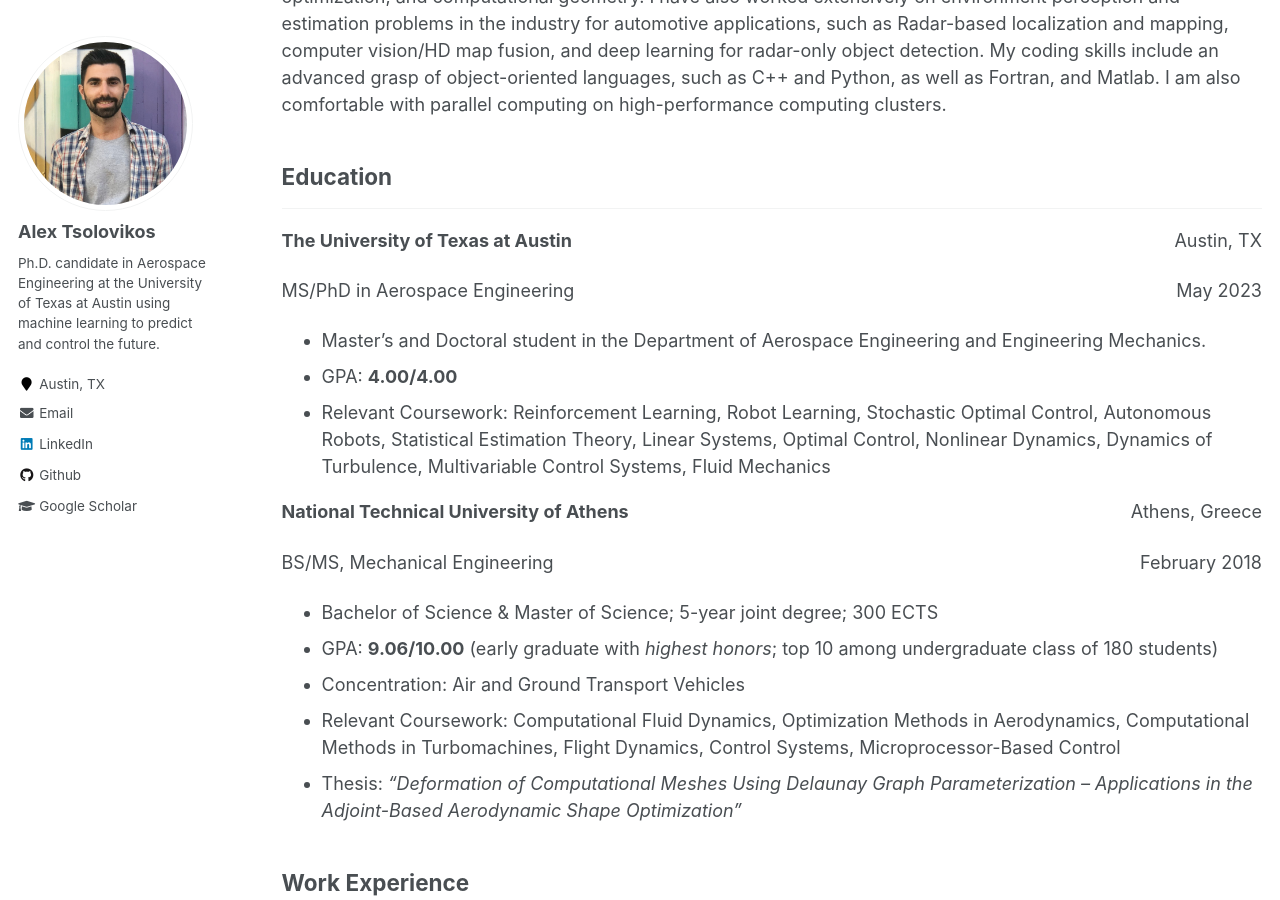
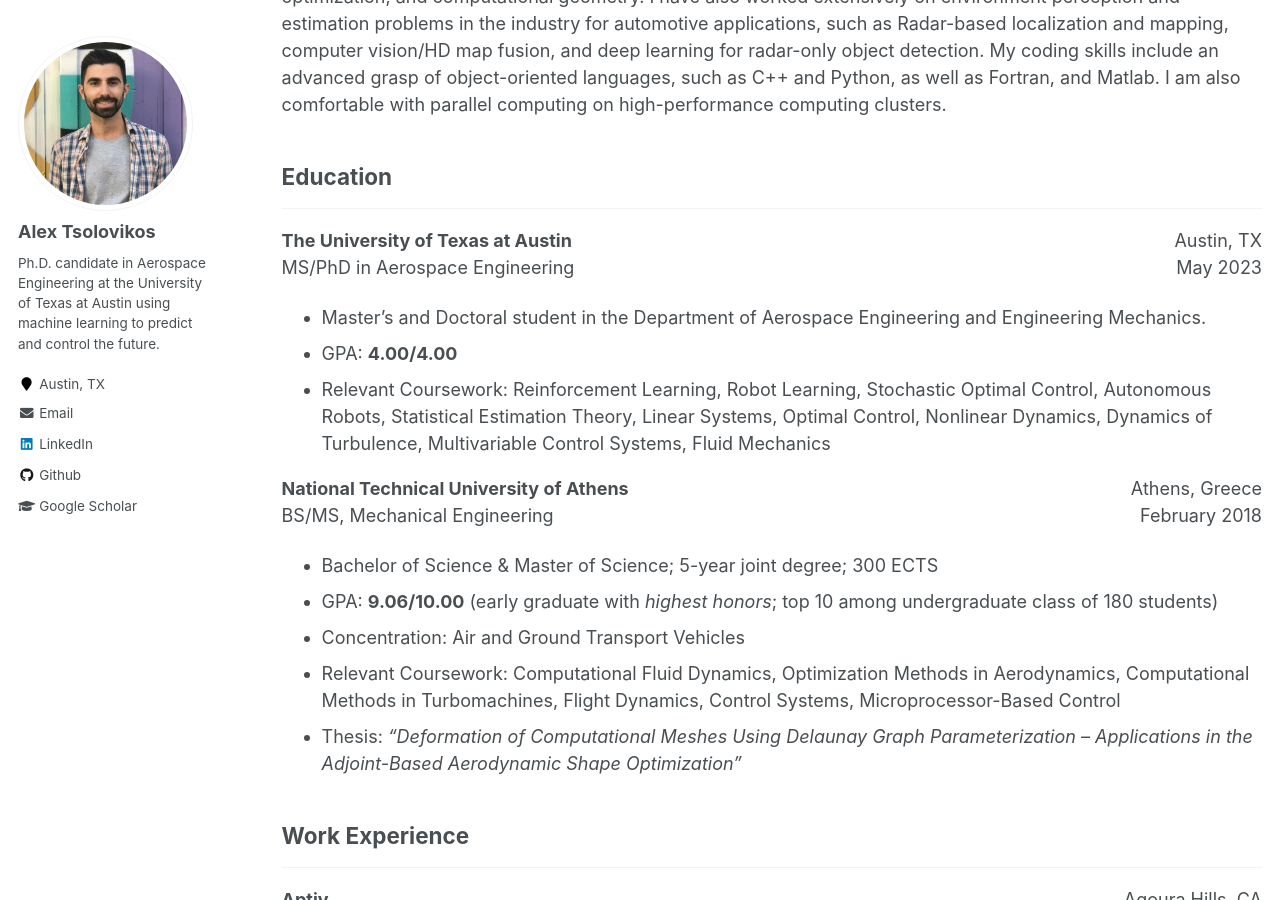
Before and after one commit to alextsolovikos/alextsolovikos.github.io, a Jekyll site: the page built from _pages/cv.md, in a window 1280 px wide and 900 px high, scrolled down 394 px. Built offline with Jekyll 4.4.1, drawn with Linux system fonts in a browser that asks for light colours; formulas are drawn with MathJax 3.

Commit message:
Update cv.md

```diff
--- a/_pages/cv.md
+++ b/_pages/cv.md
@@ -17,8 +17,8 @@ Some of the topics that I have worked on include stochastic optimal control, hig
 ------------------------------------------------------------------------
 ***
 
-<p><strong>The University of Texas at Austin</strong> <span style="float:right;">Austin, TX</span></p>
-<p>MS/PhD in Aerospace Engineering <span style="float:right;">May 2023</span></p>
+<p><strong>The University of Texas at Austin</strong> <span style="float:right;">Austin, TX</span><br>
+MS/PhD in Aerospace Engineering <span style="float:right;">May 2023</span></p>
 
 -   Master's and Doctoral student in the Department of Aerospace
     Engineering and Engineering Mechanics.
@@ -29,8 +29,8 @@ Some of the topics that I have worked on include stochastic optimal control, hig
     Dynamics, Dynamics of Turbulence, Multivariable Control Systems,
     Fluid Mechanics
 
-<p><strong>National Technical University of Athens</strong> <span style="float:right;">Athens, Greece</span></p>
-<p>BS/MS, Mechanical Engineering <span style="float:right;">February 2018</span></p>
+<p><strong>National Technical University of Athens</strong> <span style="float:right;">Athens, Greece</span><br>
+BS/MS, Mechanical Engineering <span style="float:right;">February 2018</span></p>
 
 -   Bachelor of Science & Master of Science; 5-year joint degree; 300
     ECTS
@@ -49,15 +49,15 @@ Some of the topics that I have worked on include stochastic optimal control, hig
 ------------------------------------------------------------------------
 ***
 
-<p><strong>Aptiv</strong> <span style="float:right;">Agoura Hills, CA</span></p>
-<p>Radar Machine Learning Intern <span style="float:right;">May 2022 - August 2022</span></p>
+<p><strong>Aptiv</strong> <span style="float:right;">Agoura Hills, CA</span><br>
+Radar Machine Learning Intern <span style="float:right;">May 2022 - August 2022</span></p>
 
 -   Worked on deep learning for object detection from low-level radar data.
 -   Trained and compared the performance of object detection models with different backbones, detection heads, and loss functions, leading to improved detection precision over the previously-used models.
 -   Created MMRadar: an extension of MMDetection & MMRotate libraries for radar-only object detection.
 
 <p><strong>Aptiv</strong> <span style="float:right;">Remote, USA</span></p>
-<p>Environment Perception Engineering Intern <span style="float:right;">June 2021 - August 2021</span></p>
+Environment Perception Engineering Intern <span style="float:right;">June 2021 - August 2021</span><br>
 
 -   Remote internship with the Road Model Team.
 -   Developed a Radar-based Simultaneous Localization and Mapping (SLAM)
@@ -67,8 +67,8 @@ Some of the topics that I have worked on include stochastic optimal control, hig
     same area in the SLAM framework.
 -   Developed ROS pipeline in Python and C++.
 
-<p><strong>Aptiv</strong> <span style="float:right;">Remote, USA</span></p>
-<p>Environment Perception Engineering Intern <span style="float:right;">June 2020 - July 2020</span></p>
+<p><strong>Aptiv</strong> <span style="float:right;">Remote, USA</span><br>
+Environment Perception Engineering Intern <span style="float:right;">June 2020 - July 2020</span></p>
 
 -   Remote internship with the Road Model Team.
 -   Developed a sensor fusion framework for lane marker estimation from
@@ -80,8 +80,8 @@ Some of the topics that I have worked on include stochastic optimal control, hig
 ------------------------------------------------------------------------
 ***
 
-<p><strong>The University of Texas at Austin</strong> <span style="float:right;">Austin, TX</span></p>
-<p>Graduate Research Assistant <span style="float:right;">August 2018 - Present</span></p>
+<p><strong>The University of Texas at Austin</strong> <span style="float:right;">Austin, TX</span><br>
+Graduate Research Assistant <span style="float:right;">August 2018 - Present</span></p>
 
 -   Developing **reinforcement learning algorithms for control of high-dimensional systems**, with an emphasis on turbulent flows.
 -   Main contributor to two collaborative National Science Foundation grants worth a total of nearly $1M.
@@ -93,8 +93,8 @@ Some of the topics that I have worked on include stochastic optimal control, hig
 -   Developing algorithms for **stochastic optimal control** of nonlinear systems using Gaussian processes.
 -   Contributed to the development of **distributed covariance steering** algorithms.
 
-<p><strong>National Technical University of Athens</strong> <span style="float:right;">Athens, Greece</span></p>
-<p>Undergraduate/Associate Researcher <span style="float:right;">May 2017 - July 2018</span></p>
+<p><strong>National Technical University of Athens</strong> <span style="float:right;">Athens, Greece</span><br>
+Undergraduate/Associate Researcher <span style="float:right;">May 2017 - July 2018</span></p>
 
 -   Group: *Parallel CFD and Optimization Unit*
 -   Research interests:
```
